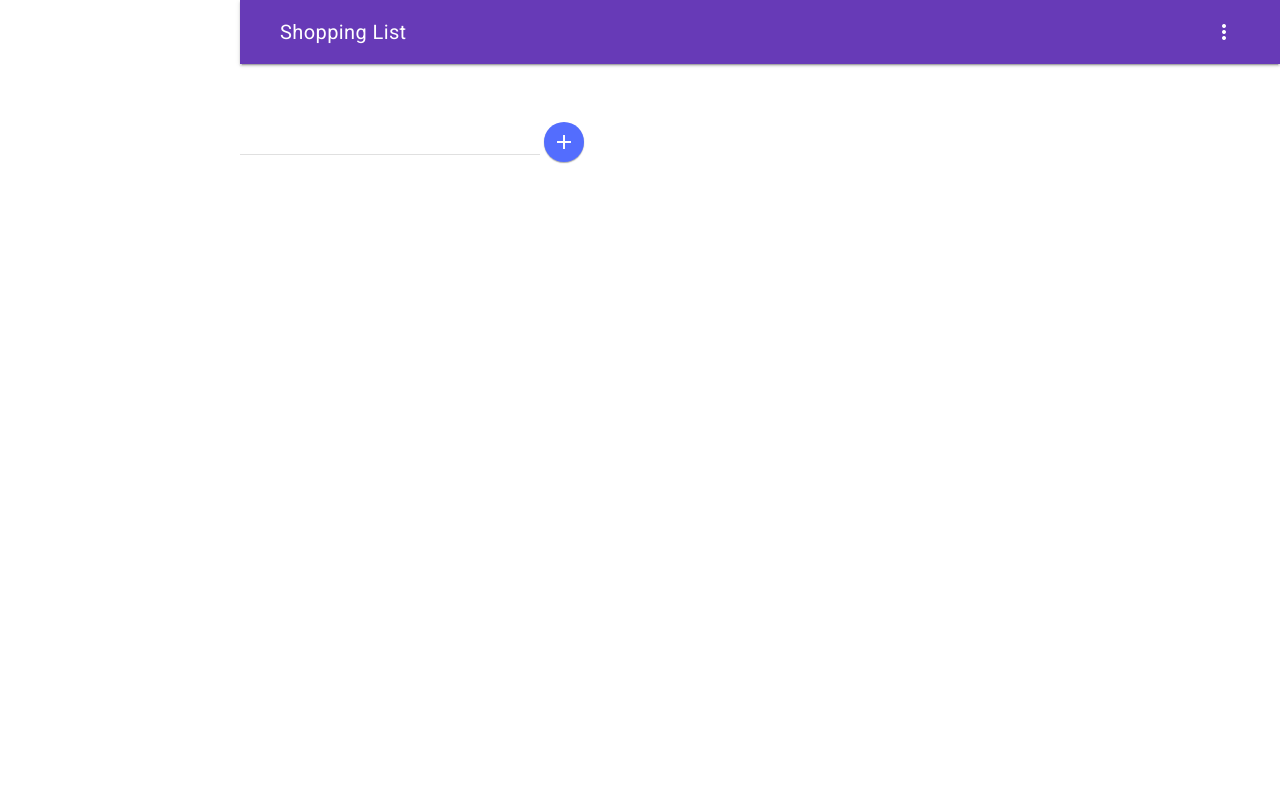
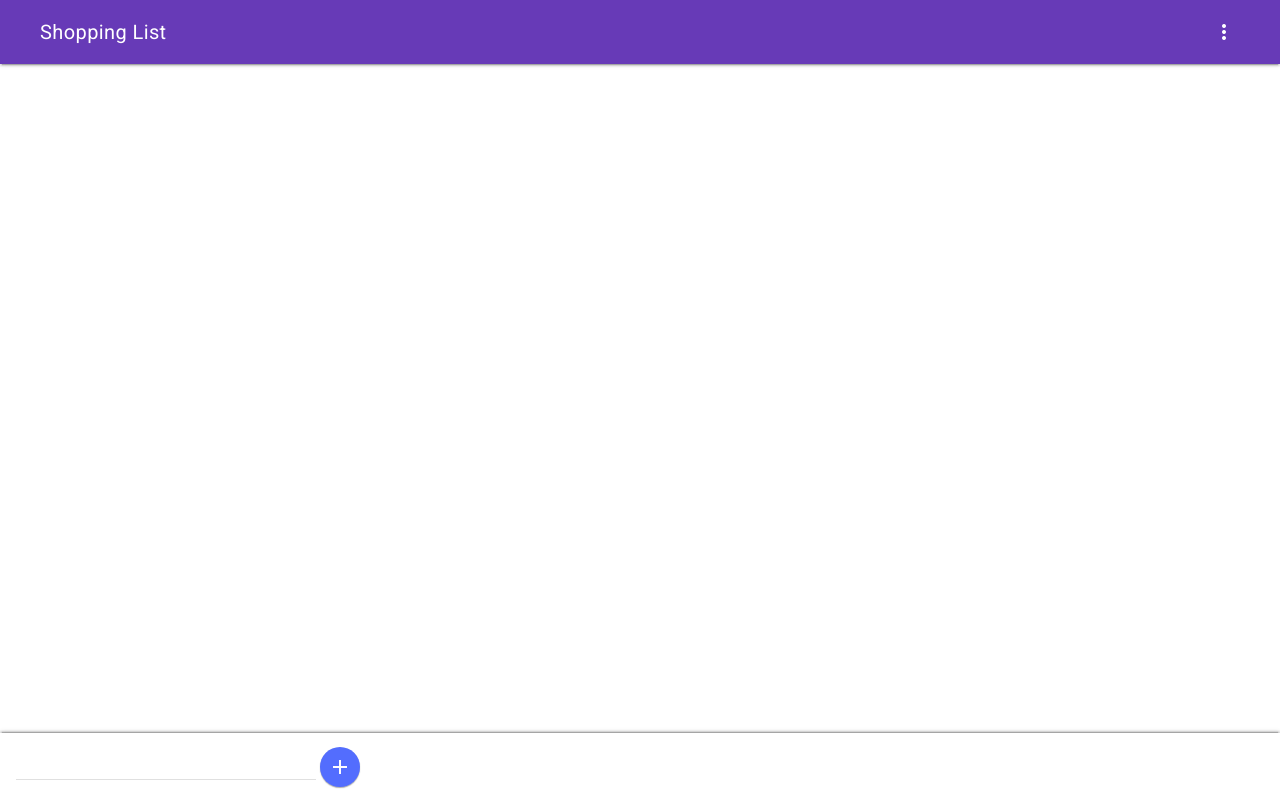
Before and after one commit to Shepard/shopping-list, a plain HTML site: page web/index.html in a window 1280 px wide. Drawn offline with Linux system fonts and the light colour scheme.

Commit message:
Polished UI.

```diff
--- a/web/css/main.css
+++ b/web/css/main.css
@@ -1,3 +1,17 @@
+main.mdl-layout__content {
+	/* Leave space for the bottom toolbar. */
+	margin-bottom: 67px;
+}
+
+#tlb_bottom {
+	position: fixed;
+	bottom: 0;
+	width: 100%;
+	box-sizing: border-box;
+	padding: 0 16px;
+	box-shadow: 0 -2px 2px 0 rgba(0,0,0,.14),0 -3px 1px -2px rgba(0,0,0,.2),0 -1px 5px 0 rgba(0,0,0,.12);
+}
+
 #lst_items .mdl-checkbox.is-checked .mdl-checkbox__label {
 	text-decoration: line-through;
 	color: #757575;
--- a/web/index.html
+++ b/web/index.html
@@ -12,12 +12,13 @@
 	<script src="js/main.js"></script>
 </head>
 <body>
-	<div class="mdl-layout mdl-js-layout mdl-layout--fixed-drawer mdl-layout--fixed-header">
+	<div class="mdl-layout mdl-js-layout mdl-layout--fixed-header mdl-layout--no-drawer-button">
 		<header class="mdl-layout__header">
-			<div class="mdl-layout-icon"></div>
 			<div class="mdl-layout__header-row">
 				<span class="mdl-layout__title">Shopping List</span>
+
 				<div class="mdl-layout-spacer"></div>
+
 				<button id="btn_context_menu" class="mdl-button mdl-js-button mdl-button--icon">
 					<i class="material-icons">more_vert</i>
 				</button>
@@ -28,19 +29,13 @@
 				</ul>
 			</div>
 		</header>
-		<!--
-		<div class="mdl-layout__drawer">
-			<span class="mdl-layout__title">Shopping List</span>
-			<nav class="mdl-navigation">
-				<a class="mdl-navigation__link" href="#">Nav link 2</a>
-				<a class="mdl-navigation__link" href="#">Nav link 2</a>
-				<a class="mdl-navigation__link" href="#">Nav link 3</a>
-			</nav>
-		</div>
-		-->
+
 		<main class="mdl-layout__content">
 			<ul class="mdl-list" id="lst_items">
 			</ul>
+		</main>
+
+		<footer id="tlb_bottom">
 			<form action="#">
 				<div class="mdl-textfield mdl-js-textfield">
 					<input class="mdl-textfield__input" type="text" id="txt_new_item" autofocus>
@@ -49,7 +44,7 @@
 					<i class="material-icons">add</i>
 				</button>
 			</form>
-		</main>
+		</footer>
 	</div>
 </body>
 </html>
--- a/web/js/main.js
+++ b/web/js/main.js
@@ -9,7 +9,10 @@ document.addEventListener("DOMContentLoaded", function() {
 			return;
 		}
 
-		createVisualItem(value);
+		var listItem = createVisualItem(value);
+
+		// Make sure newly added item is immediately visible.
+		listItem.scrollIntoView();
 
 		// Reset input.
 		txtNewItem.value = "";
@@ -54,5 +57,7 @@ document.addEventListener("DOMContentLoaded", function() {
 
 		// Make MDL enhance the element.
 		componentHandler.upgradeElement(label);
+
+		return listItem;
 	}
 });
```
